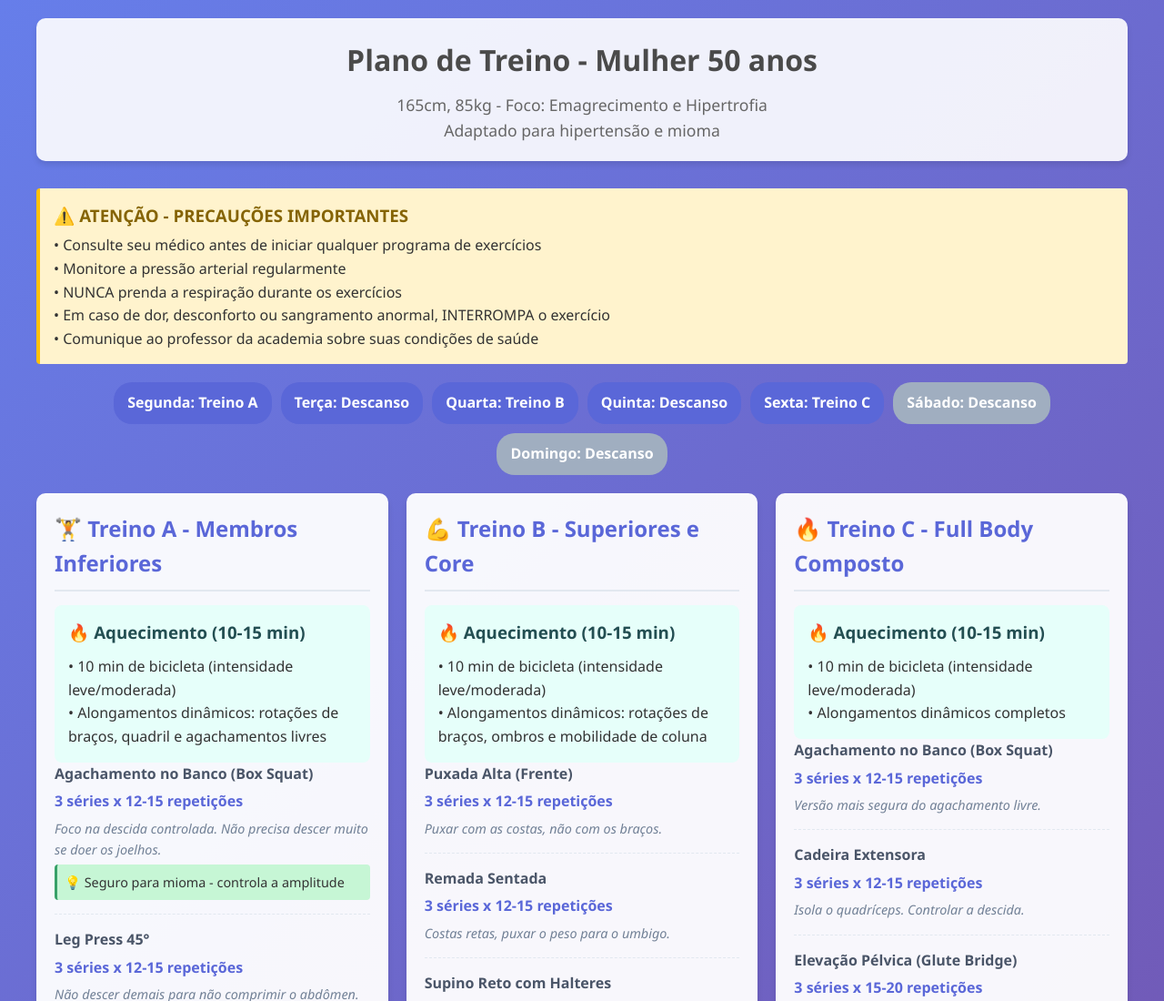
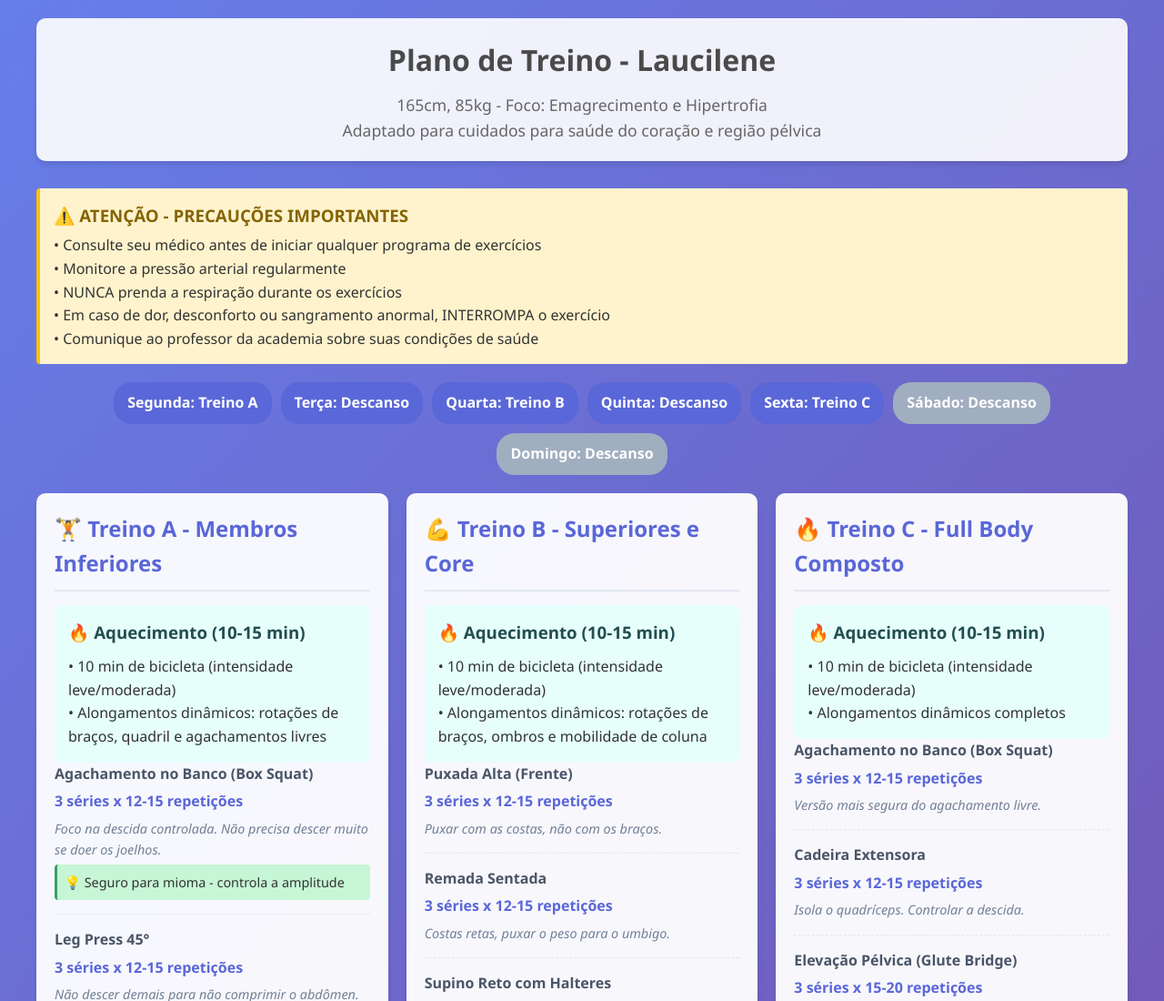
Before and after one commit to mthwsdev/treino, a plain HTML site: page index.html in a window 1280 px wide. Shown: the top 1100 px of the page at 91% size. Drawn offline with Linux system fonts and the light colour scheme.

Commit message:
Update index.html

```diff
--- a/index.html
+++ b/index.html
@@ -3,7 +3,7 @@
 <head>
     <meta charset="UTF-8">
     <meta name="viewport" content="width=device-width, initial-scale=1.0">
-    <title>Plano de Treino - Mulher 50 anos</title>
+    <title>Plano de Treino -Laucilene</title>
     <style>
         * {
             margin: 0;
@@ -170,9 +170,9 @@
 <body>
     <div class="container">
         <header>
-            <h1>Plano de Treino - Mulher 50 anos</h1>
+            <h1>Plano de Treino - Laucilene</h1>
             <p class="subtitle">165cm, 85kg - Foco: Emagrecimento e Hipertrofia</p>
-            <p class="subtitle">Adaptado para hipertensão e mioma</p>
+            <p class="subtitle">Adaptado para cuidados para saúde do coração e região pélvica</p>
         </header>
 
         <div class="alerta">
```
